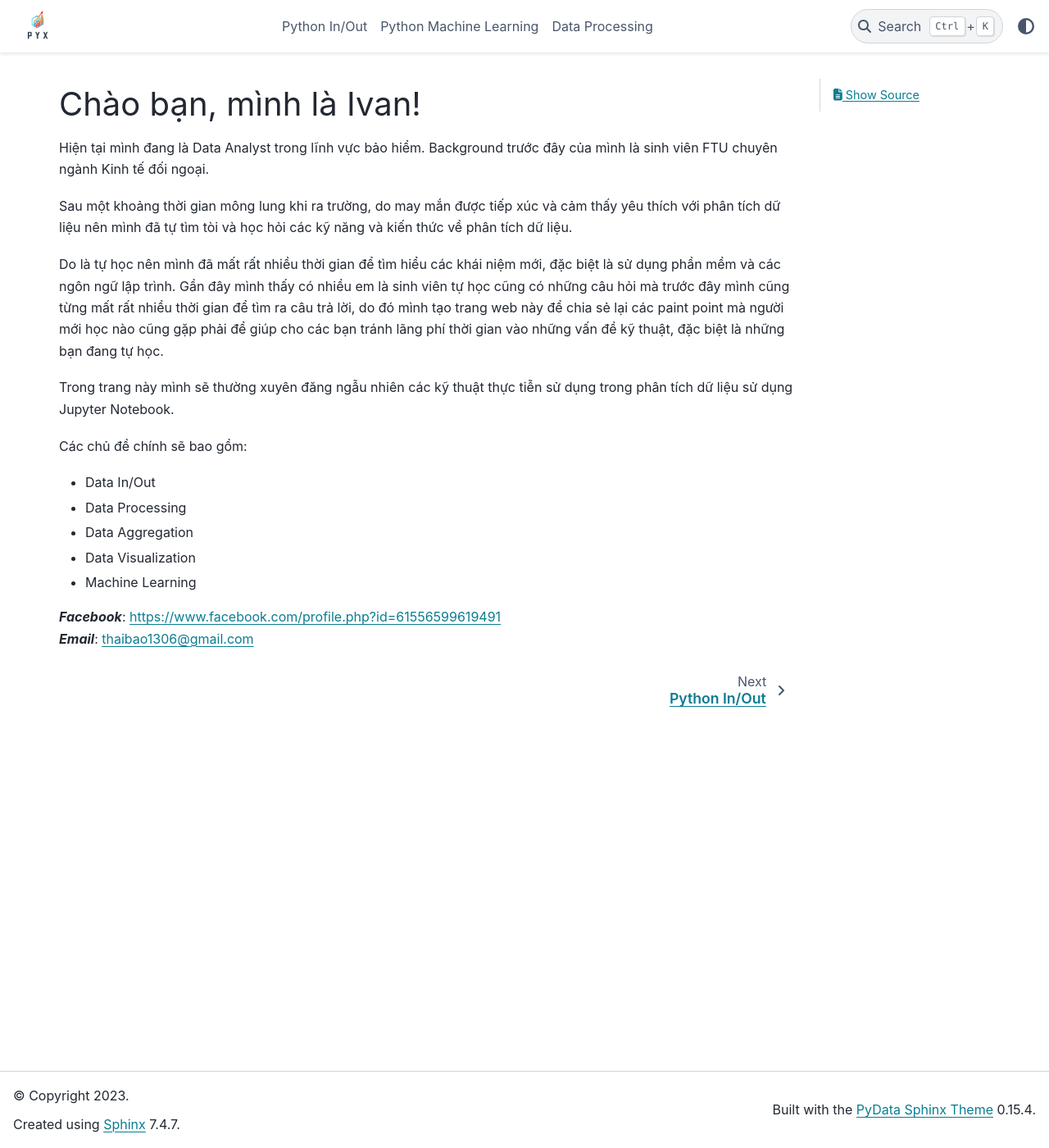
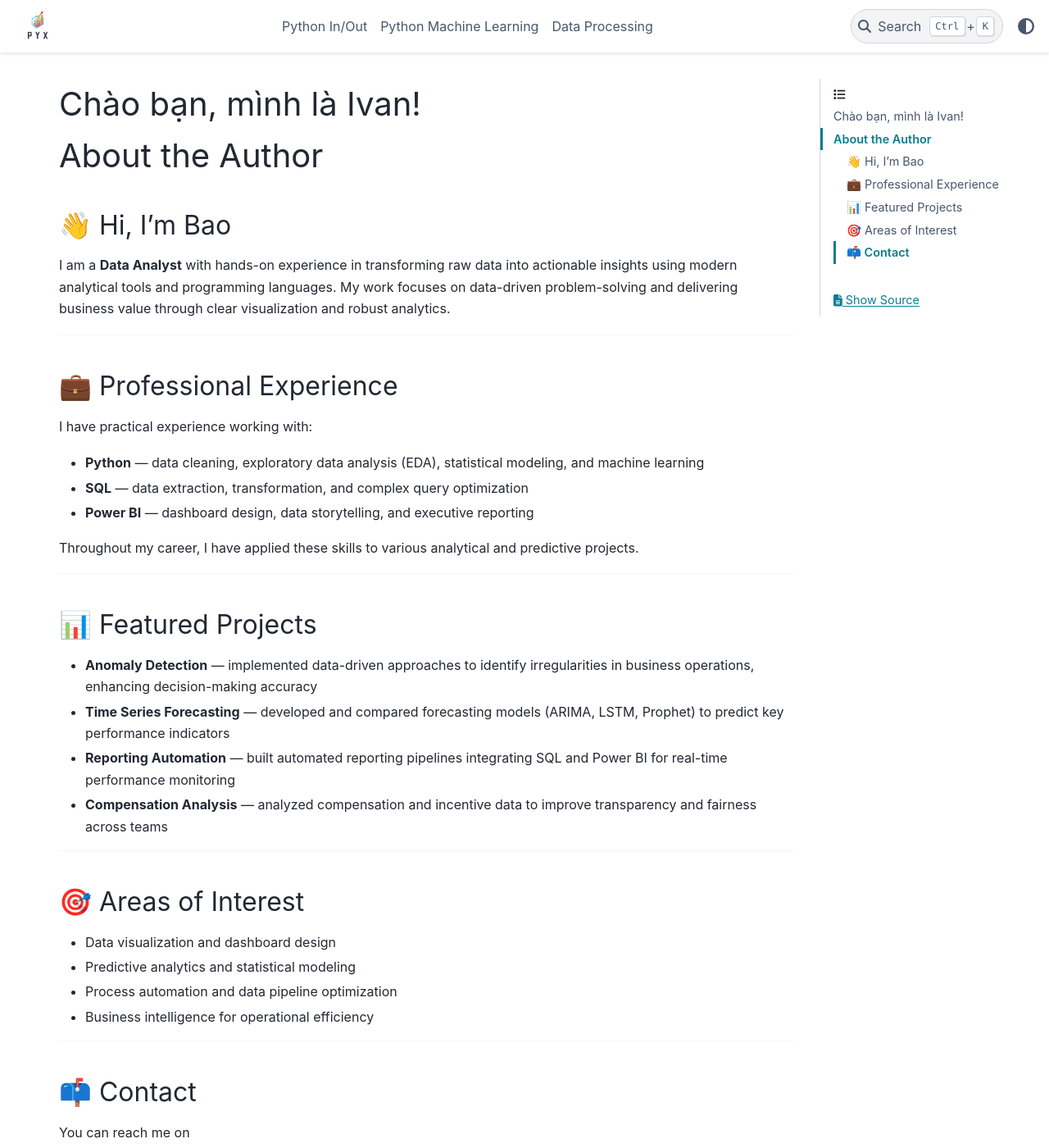
Before and after one commit to Bruno-Phan/data-tutorial, a Jupyter Book: the page built from intro.md, in a window 1280 px wide and 1400 px high. Shown: the whole window at 82% size. Built offline with Jupyter Book 1.0.4 settings and Sphinx 7.4.7 and the PyData theme 0.15.4, drawn with Linux system fonts in a browser that asks for light colours; pages that are not in the unit, such as notebooks, are missing from menus.

Commit message:
modified:   intro.md

```diff
--- a/intro.md
+++ b/intro.md
@@ -1,22 +1,47 @@
 # Chào bạn, mình là Ivan!
+# About the Author
 
-Hiện tại mình đang là Data Analyst trong lĩnh vực bảo hiểm. Background trước đây của mình là sinh viên FTU chuyên ngành Kinh tế đối ngoại.
+## 👋 Hi, I'm Bao
 
-Sau một khoảng thời gian mông lung khi ra trường, do may mắn được tiếp xúc và cảm thấy yêu thích với phân tích dữ liệu nên mình đã tự tìm tòi và học hỏi các kỹ năng và kiến thức về phân tích dữ liệu.
+I am a **Data Analyst** with hands-on experience in transforming raw data into actionable insights using modern analytical tools and programming languages. My work focuses on data-driven problem-solving and delivering business value through clear visualization and robust analytics.
 
-Do là tự học nên mình đã mất rất nhiều thời gian để tìm hiểu các khái niệm mới, đặc biệt là sử dụng phần mềm và các ngôn ngữ lập trình. Gần đây mình thấy có nhiều em là sinh viên tự học cũng có những câu hỏi mà trước đây mình cũng từng mất rất nhiều thời gian để tìm ra câu trả lời, do đó mình tạo trang web này để chia sẻ lại các paint point mà người mới học nào cũng gặp phải để giúp cho các bạn tránh lãng phí thời gian vào những vấn đề kỹ thuật, đặc biệt là những bạn đang tự học.
+---
 
-Trong trang này mình sẽ thường xuyên đăng ngẫu nhiên các kỹ thuật thực tiễn sử dụng trong phân
-tích dữ liệu sử dụng Jupyter Notebook.
+## 💼 Professional Experience
 
-Các chủ đề chính sẽ bao gồm:
-- Data In/Out
-- Data Processing
-- Data Aggregation
-- Data Visualization
-- Machine Learning
+I have practical experience working with:
 
+- **Python** — data cleaning, exploratory data analysis (EDA), statistical modeling, and machine learning
+- **SQL** — data extraction, transformation, and complex query optimization
+- **Power BI** — dashboard design, data storytelling, and executive reporting
 
+Throughout my career, I have applied these skills to various analytical and predictive projects.
+
+---
+
+## 📊 Featured Projects
+
+- **Anomaly Detection** — implemented data-driven approaches to identify irregularities in business operations, enhancing decision-making accuracy
+- **Time Series Forecasting** — developed and compared forecasting models (ARIMA, LSTM, Prophet) to predict key performance indicators
+- **Reporting Automation** — built automated reporting pipelines integrating SQL and Power BI for real-time performance monitoring
+- **Compensation Analysis** — analyzed compensation and incentive data to improve transparency and fairness across teams
+
+---
+
+## 🎯 Areas of Interest
+
+- Data visualization and dashboard design
+- Predictive analytics and statistical modeling
+- Process automation and data pipeline optimization
+- Business intelligence for operational efficiency
+
+---
+
+## 📫 Contact
+
+You can reach me on
+
+***LinkedIn***:
 
 ***Facebook***: https://www.facebook.com/profile.php?id=61556599619491 \
 ***Email***: thaibao1306@gmail.com
```
